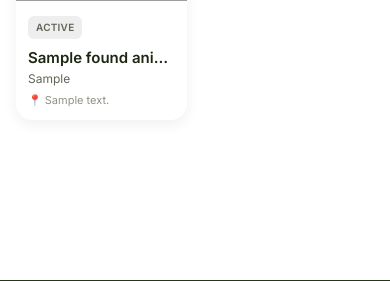
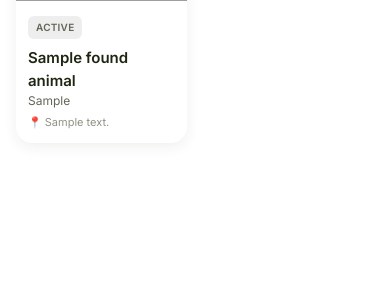
Before and after one commit to SlawekKania19/Noskiem, a Laravel app: template resources/views/home.blade.php in a window 390 px wide. Shown: the part 926-1207 px from the top of the page. Run offline with Laravel 12, Linux system fonts and the light colour scheme; the template is opened without the code that fills it: most values are stand-ins (such as "Sample title", 1, 10 or a date in 2020); data that the repository does not hold is empty; style sheets or scripts are compiled from the project's sources; parts of the project's set-up code (start-up, migrations or seed data) failed here and were passed over; grey boxes are pictures that could not be loaded.

Commit message:
Enhance animal card title and location display for better mobile usability with line clamping

```diff
--- a/resources/views/components/animal-card.blade.php
+++ b/resources/views/components/animal-card.blade.php
@@ -59,8 +59,9 @@
             {{ $statusLabel }}
         </span>
 
-        {{-- ** Tytuł --}}
-        <p class="mt-2 truncate text-[15px] font-semibold text-[#1e2612]" title="{{ $cardTitle }}">
+        {{-- ** Tytuł — na mobile (bez hover) tooltip jest niedostępny, więc zawijamy do 2 wierszy;
+             od sm w górę wracamy do jednej linii z wielokropkiem i tooltipem po najechaniu --}}
+        <p class="mt-2 line-clamp-2 text-[15px] font-semibold text-[#1e2612] sm:truncate sm:line-clamp-none" title="{{ $cardTitle }}">
             {{ $cardTitle }}
         </p>
 
@@ -69,9 +70,10 @@
             <p class="truncate text-[12px] text-[#616657]">{{ $animal->breed->breed_pl }}</p>
         @endif
 
-        {{-- ** Lokalizacja — skrócona do dwóch ostatnich części, pełna w tooltipie --}}
+        {{-- ** Lokalizacja — skrócona do dwóch ostatnich części, pełna w tooltipie.
+             Na mobile (bez hover) zawijamy do 2 wierszy zamiast ucinać w jednej linii --}}
         @if ($locationLabel)
-            <p class="mt-1 truncate text-[11px] text-[#8f9485]" title="{{ $locationLabel }}">📍 {{ $cardLocationLabel }}</p>
+            <p class="mt-1 line-clamp-2 text-[11px] text-[#8f9485] sm:truncate sm:line-clamp-none" title="{{ $locationLabel }}">📍 {{ $cardLocationLabel }}</p>
         @endif
     </div>
 </a>
```
